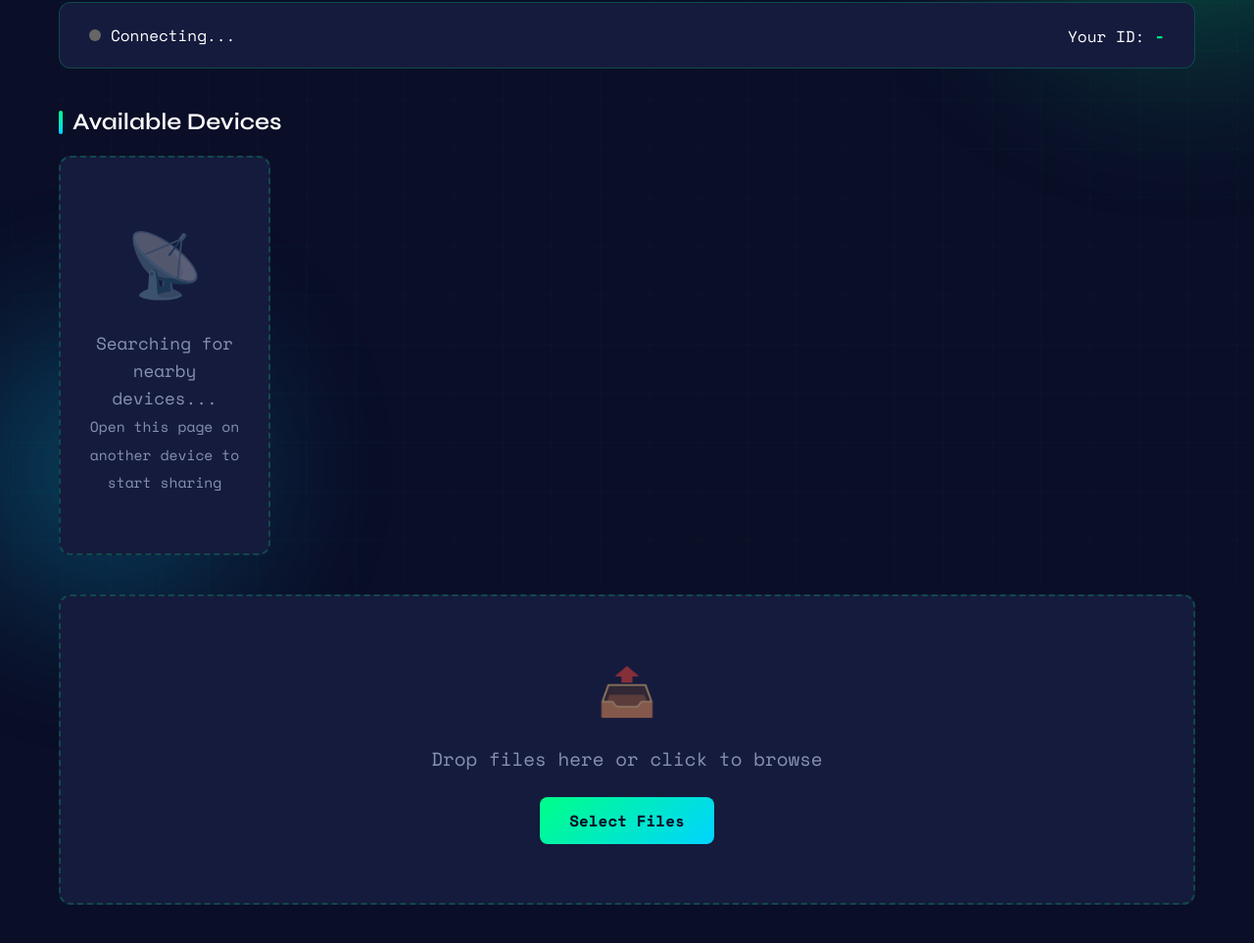
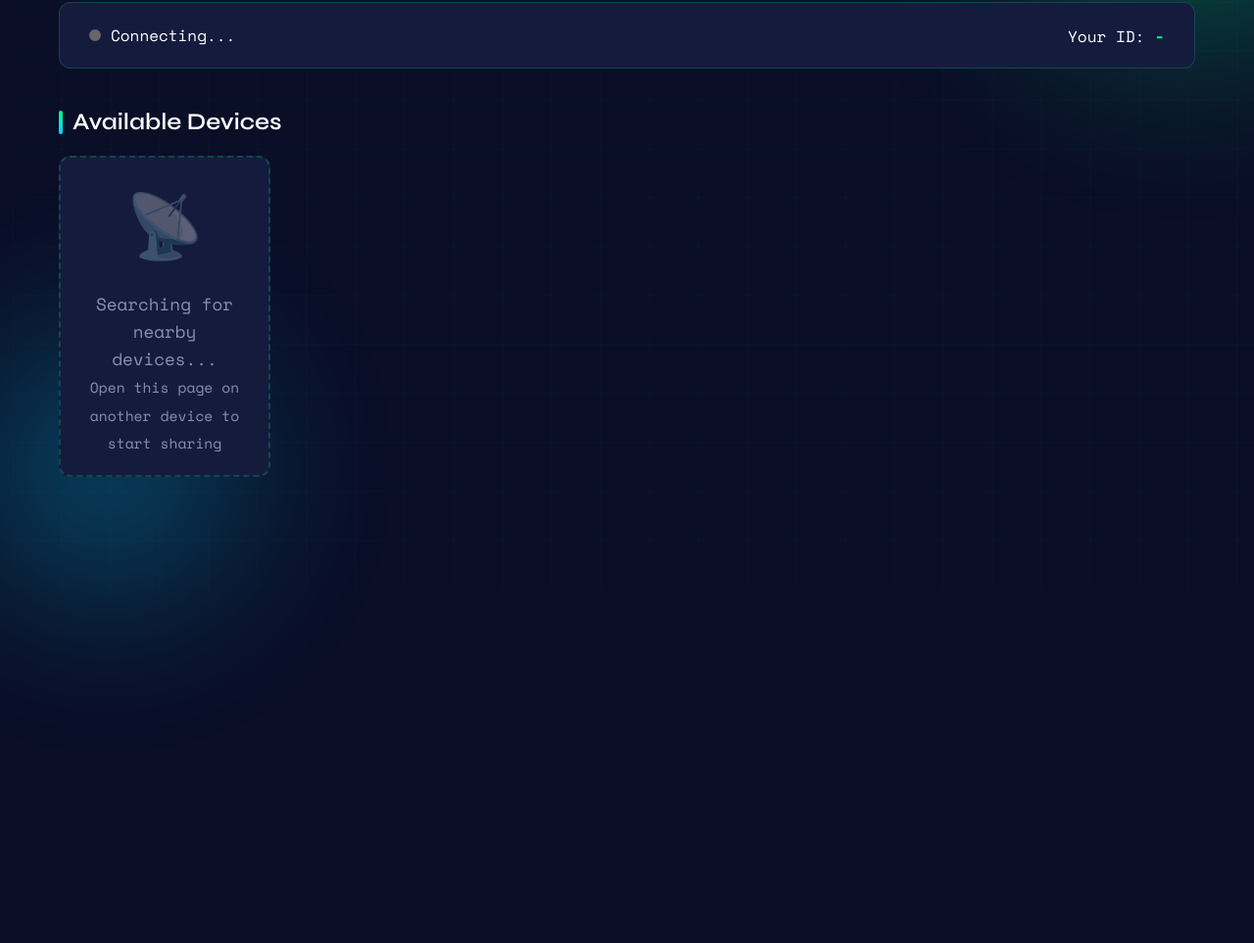
Before and after one commit to Vansh-Raikwar/file_sharing, a website: page public/index.html in a window 1280 px wide. Shown: the part 211-1174 px from the top of the page at 98% size. After the commit the page ends 800 px from the top, so only its background shows below. Drawn offline with nearby package versions, Linux system fonts and the light colour scheme; no server answers.

Commit message:
Adjust padding and drop zone display in index.html
Reduced padding for the empty state and updated drop zone visibility.

```diff
--- a/public/index.html
+++ b/public/index.html
@@ -277,7 +277,7 @@
 
         .empty-state {
             text-align: center;
-            padding: 60px 20px;
+            padding: 20px 20px;
             background: var(--bg-secondary);
             border: 2px dashed var(--border-color);
             border-radius: 12px;
@@ -590,7 +590,7 @@
             </div>
         </div>
 
-        <div class="drop-zone" id="dropZone">
+        <div class="drop-zone" id="dropZone" style="display: none;">
             <div class="drop-icon">📤</div>
             <div class="drop-text">Drop files here or click to browse</div>
             <label for="fileInput" class="file-input-label">Select Files</label>
```
